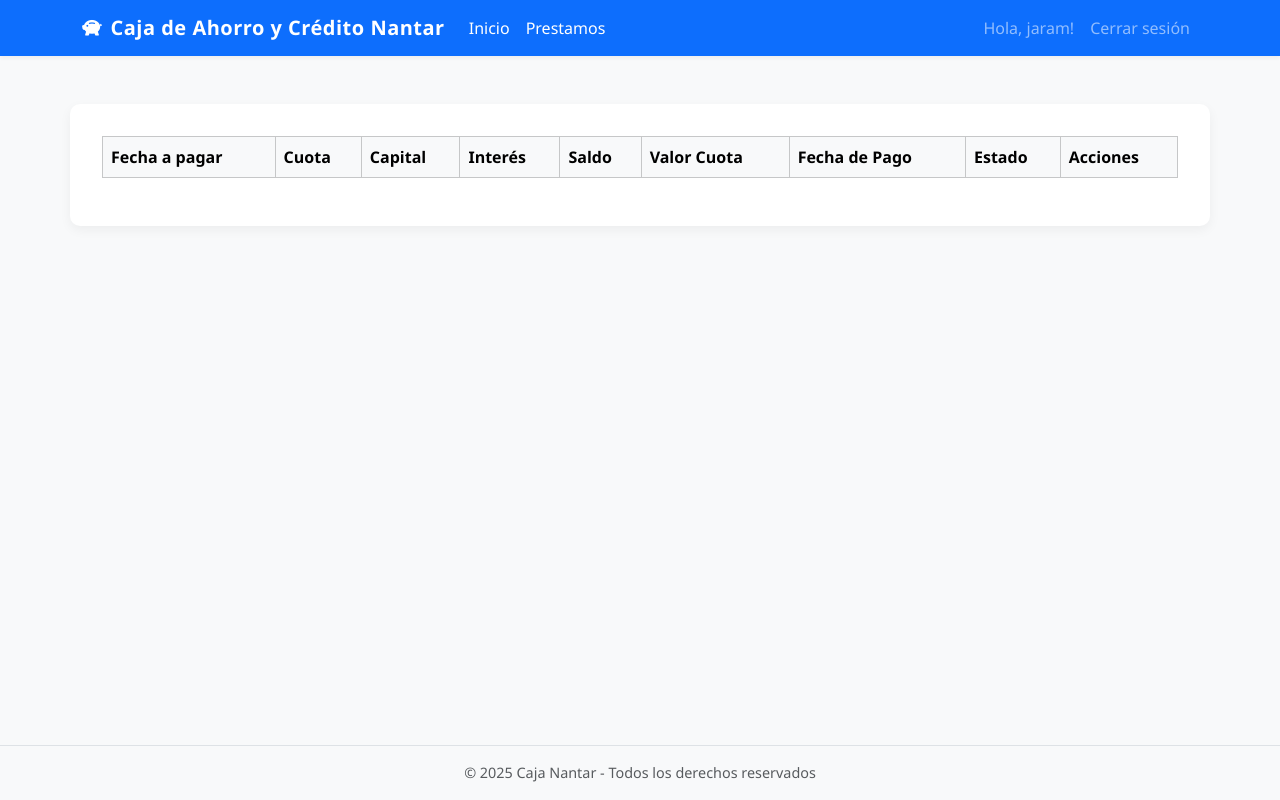
After one commit to Dereck2002/cajaAhorros, a Django app: page /pagos/prestamo/1/ in a window 1280 px wide. The commit adds this page. Run offline with Django 5.2, Linux system fonts and the light colour scheme; a user stored in the database is signed in; data comes from the database, SQL or seed files in the repository; both versions use the stored data as it was after the commit; lists and menus that the app fills with data are empty.

Commit message:
Tabla de amortizacion y pagos de prestamos.

```diff
--- a/cajaAhorros/app_cajaAhorros/models.py
+++ b/cajaAhorros/app_cajaAhorros/models.py
@@ -92,9 +92,7 @@ class Prestamo(models.Model):
     fecha_aprobacion = models.DateField(blank=True, null=True)
 
     def save(self, *args, **kwargs):
-        # Calcula la cuota automáticamente al guardar
         self.cuota = (self.cantidad_solicitada * (1 + self.interes / 100)) / self.plazo
-        # Si no hay cantidad aprobada, poner igual a solicitada
         if not self.cantidad_aprobada:
             self.cantidad_aprobada = self.cantidad_solicitada
         super().save(*args, **kwargs)
@@ -109,7 +107,7 @@ class PagoPrestamo(models.Model):
     plazo_pago = models.PositiveIntegerField(help_text="Plazo restante en meses")
     valor_cuota_pago = models.DecimalField(max_digits=12, decimal_places=2)
     estado = models.BooleanField(default=True)
-    fecha_pago = models.DateField()
+    fecha_pago = models.DateField(null=True, blank=True)
     fecha_a_pagar = models.DateField(blank=True, null=True)
 
     def __str__(self):
--- /dev/null
+++ b/cajaAhorros/app_cajaAhorros/templates/pagos/pagos_prestamo.html
@@ -0,0 +1,58 @@
+{% extends "base.html" %}
+
+{% block title %}
+<h2>Tabla de Amortización - Préstamo #{{ prestamo.id }}</h2>
+{% endblock title %}
+
+{% block content %}
+<table class="table table-bordered">
+    <thead class="table-light">
+        <tr>
+            <th>Fecha a pagar</th>
+            <th>Cuota</th>
+            <th>Capital</th>
+            <th>Interés</th>
+            <th>Saldo</th>
+            <th>Valor Cuota</th>
+            <th>Fecha de Pago</th>
+            <th>Estado</th>
+            <th>Acciones</th>
+        </tr>
+    </thead>
+    <tbody>
+        {% for pago in pagos %}
+        <tr>
+            <td>{{ pago.fecha_a_pagar }}</td>
+            <td>{{ pago.cuota_pago }}</td>
+            <td>{{ pago.capital_pago }}</td>
+            <td>{{ pago.interes_pago }}</td>
+            <td>{{ pago.saldo_pago }}</td>
+            <td>{{ pago.valor_cuota_pago }}</td>
+            <td>
+                {% if pago.estado %}
+                    {{ pago.fecha_pago }}
+                {% else %}
+                    <span class="text-muted">Pendiente</span>
+                {% endif %}
+            </td>
+            <td>
+                {% if pago.estado %}
+                    <span class="badge bg-success">Pagado</span>
+                {% else %}
+                    <span class="badge bg-danger">Por pagar</span>
+                {% endif %}
+            </td>
+            <td>
+                {% if not pago.estado %}
+                <a href="{% url 'registrar_pago' pago.id %}" class="btn btn-sm btn-primary" title="Registrar Pago">
+                    <i class="bi bi-cash-stack"></i> Registrar Pago
+                </a>
+                {% else %}
+                <span class="text-muted">-</span>
+                {% endif %}
+            </td>
+        </tr>
+        {% endfor %}
+    </tbody>
+</table>
+{% endblock content %}
--- a/cajaAhorros/app_cajaAhorros/views.py
+++ b/cajaAhorros/app_cajaAhorros/views.py
@@ -1,13 +1,14 @@
 from django.shortcuts import render, redirect, get_object_or_404
-from django.db.models import Sum, Q
-from .models import Movimiento, Socio, Cargo, Prestamo
+from django.views.decorators.http import require_POST
+from django.contrib.auth.decorators import login_required
+from django.db.models import Sum
+from .models import Movimiento, Socio, Cargo, Prestamo, PagoPrestamo
 from .forms import SocioForm, PrestamoForm
-from datetime import date, datetime
+from datetime import date
 from dateutil.relativedelta import relativedelta
 from django.core.paginator import Paginator
 from decimal import Decimal
-from django.views.decorators.http import require_POST
-from django.contrib.auth.decorators import login_required
+from django.utils import timezone
 
 
 @login_required
@@ -247,8 +248,11 @@ def crear_o_editar_prestamo(request, pk=None):
 def aprobar_prestamo(request, pk):
     prestamo = get_object_or_404(Prestamo, pk=pk)
     prestamo.estado = 'Aprobado'
+    prestamo.fecha_aprobacion = date.today()
     prestamo.save()
+    generar_amortizacion(prestamo)
     return redirect('prestamo_list')
+
 
 #rechazar prestamo
 @require_POST
@@ -257,3 +261,49 @@ def rechazar_prestamo(request, pk):
     prestamo.estado = 'Rechazado'
     prestamo.save()
     return redirect('prestamo_list')
+
+
+#pagos prestamos
+@login_required
+def pagos_prestamo(request, prestamo_id):
+    prestamo = get_object_or_404(Prestamo, id=prestamo_id)
+    pagos = PagoPrestamo.objects.filter(prestamo=prestamo).order_by('cuota_pago')
+
+    return render(request, 'pagos/pagos_prestamo.html', {
+        'prestamo': prestamo,
+        'pagos': pagos,
+    })
+
+#registros de pagos
+@require_POST
+@login_required
+def registrar_pago(request, pago_id):
+    pago = get_object_or_404(PagoPrestamo, id=pago_id)
+    pago.estado = True
+    pago.fecha_pago = timezone.now().date()
+    pago.save()
+    return redirect('pagos_prestamo', prestamo_id=pago.prestamo.id)
+
+#tabla amortizacion
+def generar_amortizacion(prestamo):
+    if prestamo.estado == 'Aprobado' and not prestamo.pagos.exists():
+        saldo = prestamo.cantidad_aprobada
+        cuota = prestamo.cuota
+        fecha = prestamo.fecha_aprobacion or timezone.now().date()
+
+        for i in range(prestamo.plazo):
+            interes = saldo * (prestamo.interes / 100) / prestamo.plazo
+            capital = cuota - interes
+            saldo -= capital
+
+            PagoPrestamo.objects.create(
+                prestamo=prestamo,
+                cuota_pago=i + 1,
+                saldo_pago=round(saldo, 2),
+                capital_pago=round(capital, 2),
+                interes_pago=round(interes, 2),
+                plazo_pago=prestamo.plazo - i,
+                valor_cuota_pago=round(cuota, 2),
+                estado=False,
+                fecha_a_pagar=fecha + relativedelta(months=i)
+            )
--- a/cajaAhorros/cajaAhorros/urls.py
+++ b/cajaAhorros/cajaAhorros/urls.py
@@ -43,6 +43,8 @@ urlpatterns = [
     path('prestamos/editar/<int:pk>/', views.crear_o_editar_prestamo, name='prestamo_edit'),
     path('prestamos/aprobar/<int:pk>/', views.aprobar_prestamo, name='aprobar_prestamo'),
     path('prestamos/<int:pk>/rechazar/', views.rechazar_prestamo, name='prestamo_rechazado'),
+    path('pagos/prestamo/<int:prestamo_id>/', views.pagos_prestamo, name='pagos_prestamo'),
+    path('pagos/registrar/<int:pago_id>/', views.registrar_pago, name='registrar_pago'),
 ]
 
 urlpatterns += static(settings.MEDIA_URL, document_root=settings.MEDIA_ROOT)
```
Also changed, not shown: cajaAhorros/app_cajaAhorros/templates/prestamo_list.html (+10 -2 lines), cajaAhorros/app_cajaAhorros/migrations/0006_alter_pagoprestamo_fecha_pago.py (added), cajaAhorros/db.sqlite3.
